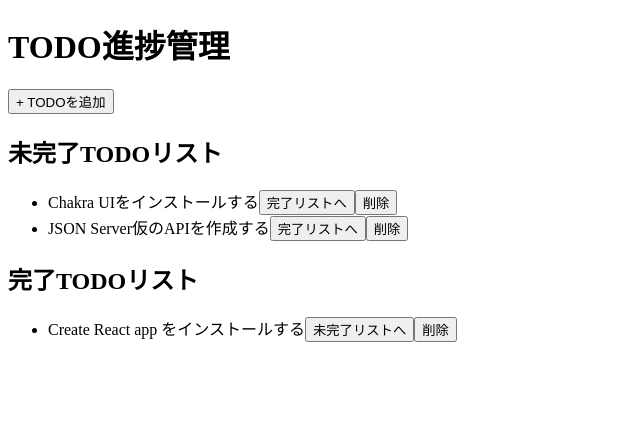
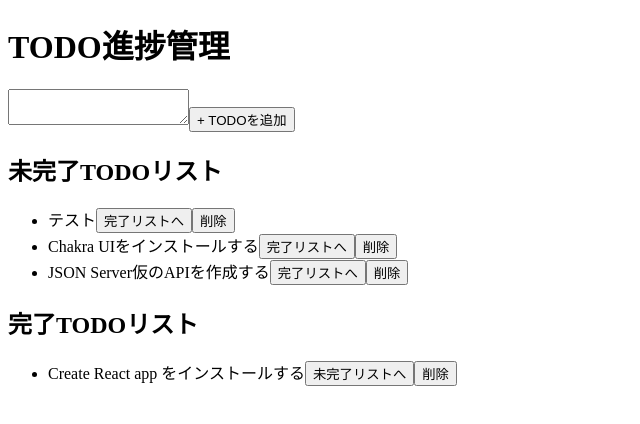
Before and after one commit to higurin/my-app, a React (Create React App) app: page / in a window 1280 px wide. Shown: the top 424 px of the page, without its empty margins (0-640 px from the left). Built offline with nearby package versions, Linux system fonts and the light colour scheme; data requests are answered from the project's data file.

Commit message:
新規TODOの追加機能を実装する

```diff
--- a/db.json
+++ b/db.json
@@ -14,6 +14,11 @@
       "id": 3,
       "content": "Chakra UIをインストールする",
       "done": false
+    },
+    {
+      "content": "テスト",
+      "id": "01FS2E9W1HJ9H1X11XPXYZ2RQV",
+      "done": false
     }
   ]
 }
--- a/src/components/App.js
+++ b/src/components/App.js
@@ -1,3 +1,4 @@
+import React, { useRef } from "react";
 import { useTodo } from "../hooks/useTodo";
 
 // todoTitle コンポーネントを作成
@@ -33,7 +34,25 @@ const TodoList = ({ todoList }) => {
 
 function App() {
   // useTodo() カスタムフックで作成した todoList を利用できるようにする
-  const { todoList } = useTodo();
+  const {
+    todoList,
+    addTodoListItem,
+  } = useTodo();
+
+  // useRef でrefオブジェクトを作成(TODO入力フォームで利用)
+  const inputEl = useRef(null);
+
+  // TODO入力フォームで入力された文字列を新しいTODOに登録するための handleAddTodoListItem 関数を宣言
+  const handleAddTodoListItem = () => {
+    // 何も入力されていない場合にクリックしても何も返さない
+    if (inputEl.current.value === "") return;
+
+    // テキストエリアに入力されたテキストを新規TODOとして追加
+    // 追加したら、テキストエリアをからの文字列にする
+    // 新規TODOを追加する addTodoListItem 関数を「+ TODOを追加」ボタンをクリックで実行
+    addTodoListItem(inputEl.current.value);
+    inputEl.current.value = "";
+  };
 
   console.log("TODOリスト:", todoList);
 
@@ -51,11 +70,11 @@ function App() {
     <>
       <TodoTitle title="TODO進捗管理" as="h1" />
 
-      {/* 現時点で textarea は機能していない */}
-      <textatra />
+      {/* useRef() で作成した refオブジェクトを ref属性に指定してDOMを参照する */}
+      <textarea ref={inputEl} />
 
-      {/* 現時点で TODOを追加 button は機能していない */}
-      <button>+ TODOを追加</button>
+      {/* 「+ TODOを追加」ボタンをクリックで handleAddTodoListItem 関数を実行 */}
+      <button onClick={handleAddTodoListItem}>+ TODOを追加</button>
 
       <TodoTitle title="未完了TODOリスト" as="h2" />
       <TodoList todoList={inCompletedList} />
```
Lines whose indentation alone changed are shown as unchanged.
